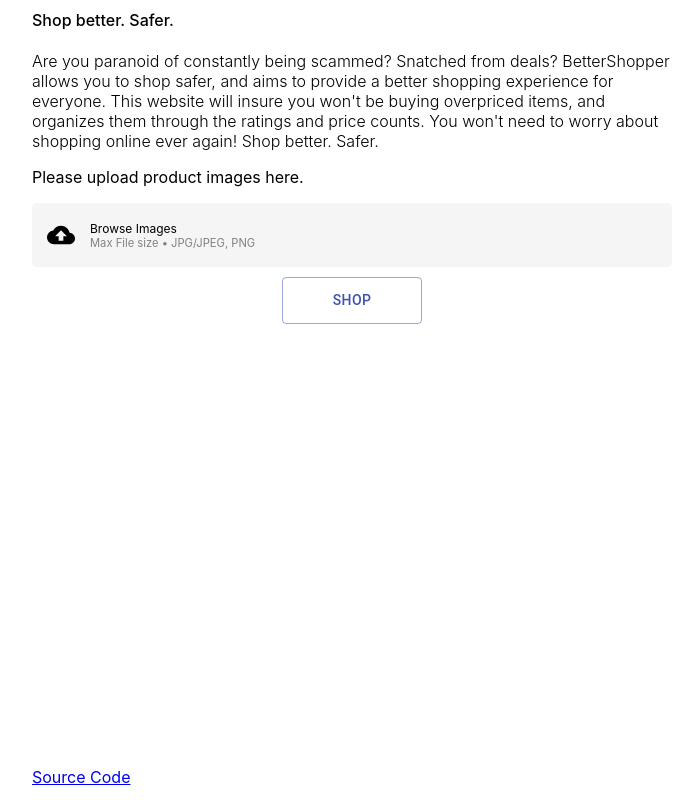
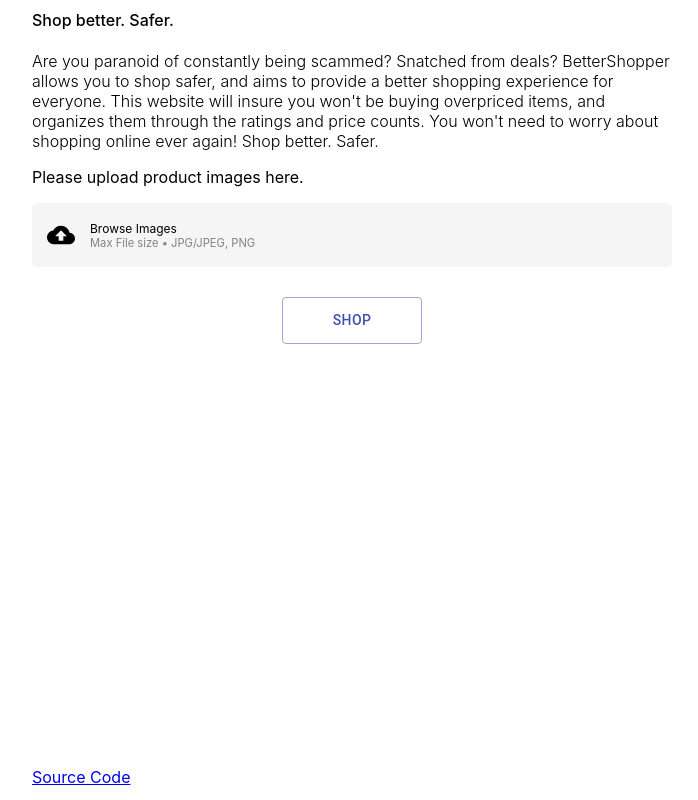
Before and after one commit to natewu/BetterShopper, a React (Create React App) app: page / in a window 1280 px wide. Shown: the part 1036-1836 px from the top of the page, without its empty margins (288-986 px from the left). Built offline with nearby package versions, Linux system fonts and the light colour scheme.

Commit message:
finalized webapp 2

```diff
--- a/src/ml/ImageClassification.js
+++ b/src/ml/ImageClassification.js
@@ -26,7 +26,7 @@
 
     return (
         <div style={{display:"grid", marginTop:"10px"}}>
-            <Button onClick={async() => await upload()} variant="outlined" color="primary" style={{margin:"0 auto", padding:"10px 50px 10px 50px"}}>Shop</Button>
+            <Button onClick={async() => await upload()} variant="outlined" color="primary" style={{margin:"20px auto", padding:"10px 50px 10px 50px"}}>Shop</Button>
             { showResults ? <p><b>Product predicted:</b> {results[0].className.split(",",1)}: {((results[0].probability)*100).toFixed(2)+"%"}</p> : null}
             { showResults ? <Output search={results[0].className.split(",",1)}/> : null}
 
```
Also changed, not shown: 1 other file (tests, documents, lock files or other folders).
